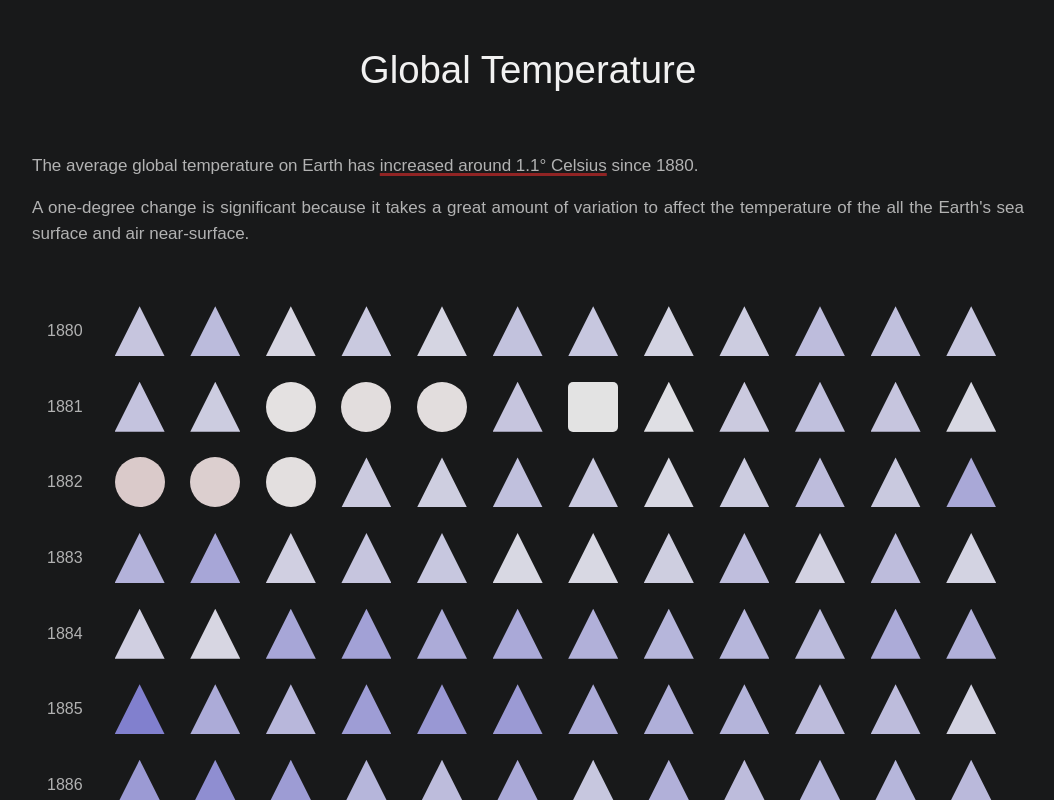
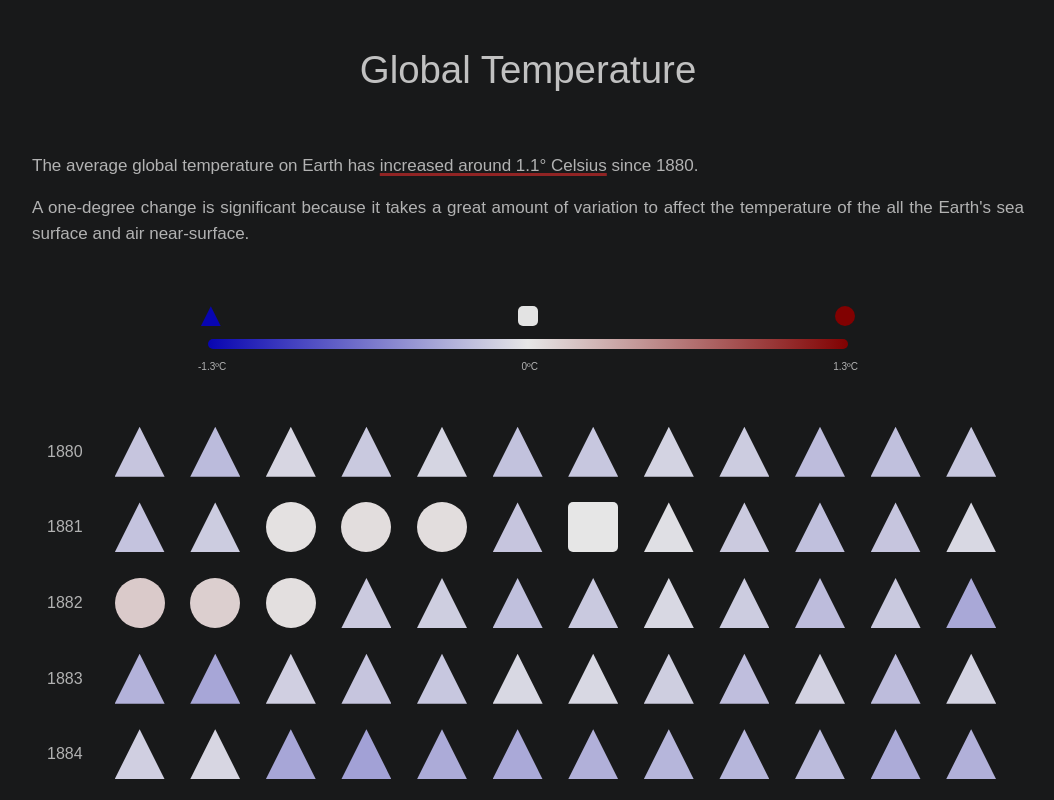
Before and after one commit to BeatrizFeliciano/global-temp, a SvelteKit app: page / in a window 1280 px wide. Shown: the top 800 px of the page, without its empty margins (112-1166 px from the left). Built offline with nearby package versions, Linux system fonts and the light colour scheme.

Commit message:
added legend

```diff
--- a/src/routes/+page.svelte
+++ b/src/routes/+page.svelte
@@ -3,8 +3,8 @@
 	import Tooltip from './Tooltip.svelte';
 	import { scaleLinear } from 'd3';
 
-	let innerWidth = 0
-    let innerHeight = 0
+	export let innerWidth;
+    export let innerHeight;
 
 	let warmColor = scaleLinear()
         .domain([0, 1.3])
@@ -13,6 +13,16 @@
 	let coldColor = scaleLinear()
 		.domain([-1.3, 0])
 		.range(["#0805b1", "#e6e6e6"]);
+
+	let colorRange = (value) => {
+		if (value > 0)
+			return warmColor(value)
+		else if (value < 0)
+			return coldColor(value)
+		else if (value === 0)
+			return "#e6e6e6"
+		return "transparent"
+	}
 
 	let month = (index) => {
 		let months = ["jan", "feb", "mar", "apr", "may", "jun", "jul", "aug", "sep", "oct", "nov", "dec"];
@@ -34,17 +44,6 @@
 
 		return "nothing"
 	}
-
-	let calcColor = (fig, value) => {
-		if (fig === 'circle')
-			return "background-color: " + warmColor(value)
-
-		else if (fig === 'triangle')
-			return "background-color: " + coldColor(value)
-
-		return ""
-	}
-
 </script>
 
 <svelte:head>
@@ -59,7 +58,7 @@
 	<h2 class="text">
 		<p>
 			The average global temperature on Earth has
-			<u style={"text-decoration-thickness: 3px; text-decoration-color: " + warmColor(1.1)}>
+			<u style="text-decoration-thickness: 3px; text-decoration-color: {warmColor(1.1)}">
 				increased around 1.1° Celsius
 			</u>
 			since 1880.
@@ -69,26 +68,40 @@
 			affect the temperature of the all the Earth's sea surface and air near-surface.
 		</p>
 	</h2>
+
 	<div class="viz">
+		<div class="legend">
+			<div class="legend-elements">
+				<div class="triangle" style="width: 20px; height: 20px; transform: translate(-20px);"/>
+				<div class="square" style="width: 20px; height: 20px;"/>
+				<div class="circle" style="width: 20px; height: 20px; transform: translate(20px);"/>
+			</div>
+			<div class="color-scale"/>
+			<div class="legend-elements" style="font-size: x-small;">
+				<p style="transform: translate(-10px);">-1.3ºC</p>
+				<p>0ºC</p>
+				<p style="transform: translate(10px);">1.3ºC</p>
+			</div>
+		</div>
 		{#each data as d}
 			<div class="data">
 				<p class="year">{d.year}</p>
 				{#each Array(12) as _, index}
 					{#if figure(parseFloat(d[month(index)])) !== "nothing"}
 						<Tooltip
-							title="value: {parseFloat(d[month(index)])}"
+							title="value: {parseFloat(d[month(index)])}ºC"
 						>
 							<div
 								class={figure(parseFloat(d[month(index)]))}
 								key={index}
-								style={calcColor(figure(parseFloat(d[month(index)])), parseFloat(d[month(index)]))}
+								style="background-color: {colorRange(parseFloat(d[month(index)]))}"
 							/>
 						</Tooltip>
 					{:else}
 						<div
 							class={figure(parseFloat(d[month(index)]))}
 							key={index}
-							style={calcColor(figure(parseFloat(d[month(index)])), parseFloat(d[month(index)]))}
+							style="background-color: {colorRange(parseFloat(d[month(index)]))}"
 						/>
 					{/if}
 				{/each}
@@ -106,21 +119,11 @@
 		flex: 1;
 	}
 
-	.year {
-		display: flex;
-		flex-direction: column;
-		justify-content: center;
-		align-items: center;
-		margin-right: 1.5vw;
-		font-size: clamp(10px, 2vw, 16px);
-		text-align: justify;
-	}
-
 	.title {
-		color: rgb(241, 241, 241);
+		color: rgb(193, 193, 193);
 		margin-bottom: 30px;
 		text-align: center;
-		font-size: clamp(30px, 50px);
+		font-size: clamp(30px, 500px);
 	}
 
 	.text {
@@ -145,10 +148,42 @@
 		align-items: center;
 	}
 
+	.year {
+		display: flex;
+		flex-direction: column;
+		justify-content: center;
+		align-items: center;
+		margin-right: 1.5vw;
+		font-size: clamp(10px, 2vw, 16px);
+		text-align: justify;
+	}
+
+	.legend {
+		width: auto;
+		height: auto;
+		margin-bottom: 30px;
+	}
+
+	.legend-elements {
+		display: flex;
+		width: 50vw;
+		height: auto;
+		justify-content: space-between;
+		align-items: flex-start;
+	}
+
+	.color-scale {
+		width: 50vw;
+		height: 10px;
+		background: linear-gradient(90deg, #0805b1 0%, #e6e6e6 50%, #810101 100%);
+		border-radius: 10px;
+	}
+
 	.circle {
 		border-radius: 50%;
 		width: 5vw;
 		height: 5vw;
+		background-color: #810101;
 		max-width: 50px;
 		max-height: 50px;
 		min-width: 15px;
@@ -159,6 +194,7 @@
 	.triangle {
 		width: 5vw;
 		height: 5vw;
+		background-color: #0805b1;
 		max-width: 50px;
 		max-height: 50px;
 		min-width: 15px;
@@ -181,7 +217,6 @@
 	}
 
 	.nothing {
-		background-color: transparent;
 		margin: 1vw;
 		width: 5vw;
 		height: 5vw;
```
